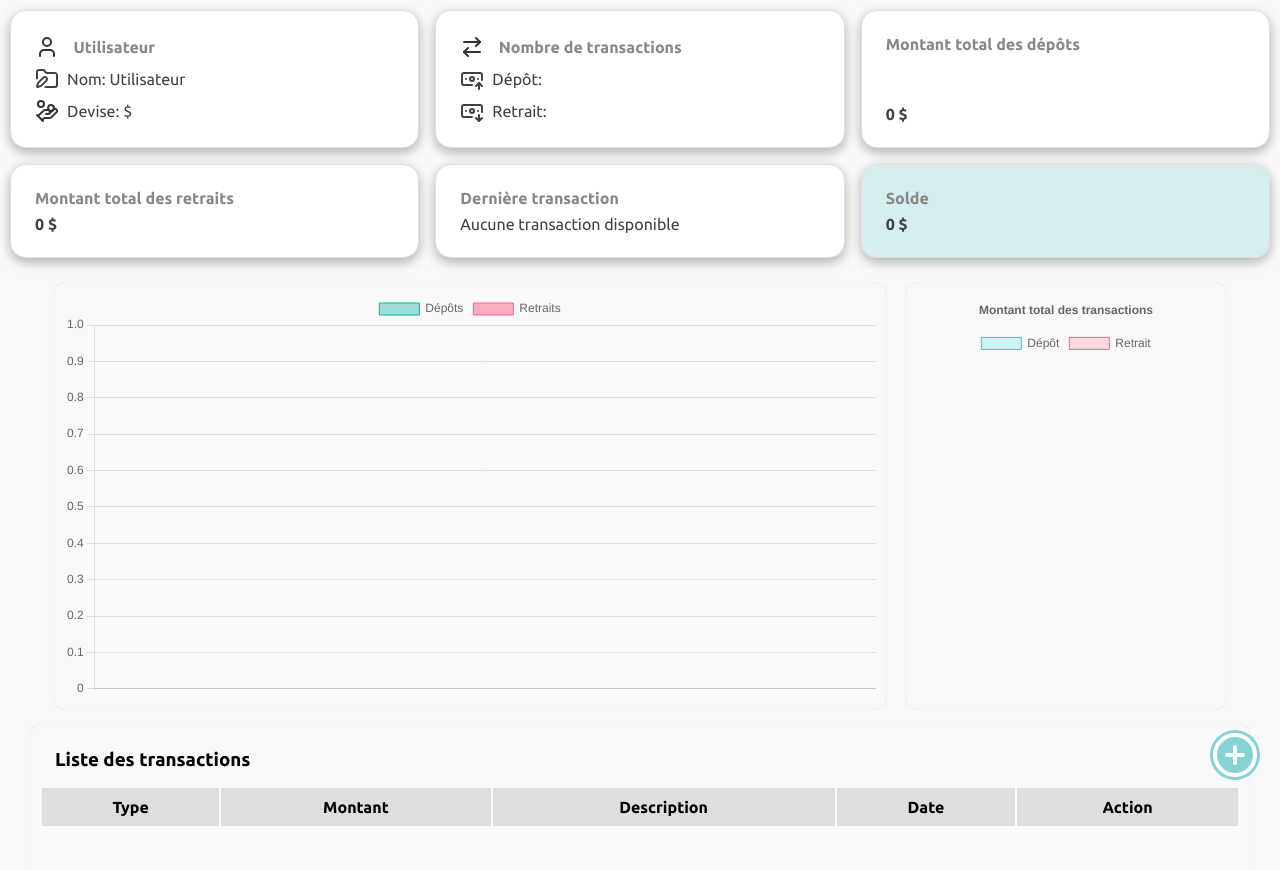
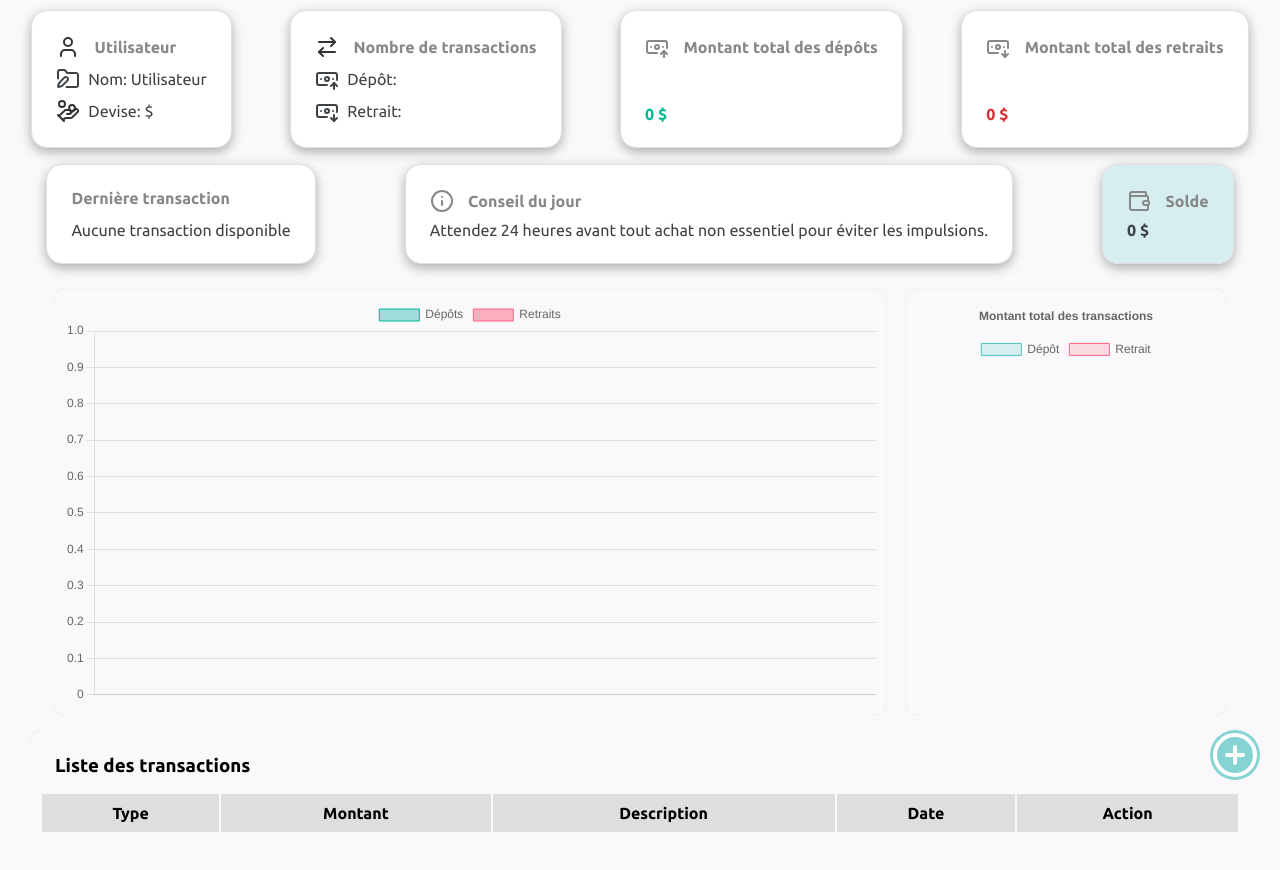
Before and after one commit to DevDhomm/finance-local-app, a Next.js app: page / in a window 1280 px wide. Both pictures are taken after a click on the button "Suivant". Shown: the top 870 px of the page. Built offline with nearby package versions, Linux system fonts and the light colour scheme.

Commit message:
Icon update + new card

```diff
--- a/src/app/components/css/dashboard.module.css
+++ b/src/app/components/css/dashboard.module.css
@@ -209,8 +209,10 @@
 
 
 .statsGrid {
-    display: grid;
-    grid-template-columns: repeat(3, minmax(200px, 1fr));
+    display: flex;
+    flex-wrap: wrap;
+    justify-content: space-around;
+    grid-template-columns: repeat(auto-fit, minmax(200px, 1fr));
     gap: 1rem;
     margin-top: 10px;
     margin-bottom: 10px;
@@ -254,6 +256,9 @@
 
   }
 
+
+
+
   .form h3{
     text-align: center;
     margin-bottom: 0px;
@@ -294,20 +299,3 @@
     }
 
   }
-
-
-  .counter {
-    font-size: 2rem;
-    font-weight: bold;
-    color: var(--text-primary);
-    transition: color 0.3s ease;
-  }
-
-  .counterPositive {
-    color: var(--accent-green);
-    font-weight: bold;
-  }
-  .counterNegative {
-    color: var(--accent-red);
-    font-weight: bold;
-  }
--- a/src/app/components/dashboard.jsx
+++ b/src/app/components/dashboard.jsx
@@ -3,9 +3,49 @@ import { useEffect, useState } from 'react';
 import Styles from './css/dashboard.module.css';
 import { Chart as ChartJS, CategoryScale, LinearScale, BarElement, Title, Tooltip, Legend, ArcElement, animator } from "chart.js";
 import { Pie, Line, Bar } from "react-chartjs-2";
-import {User ,BanknoteArrowDown, BanknoteArrowUp,ArrowRightLeft,FolderPen, HandCoins } from "lucide-react"
+import {User, Info, Wallet ,BanknoteArrowDown, BanknoteArrowUp,ArrowRightLeft,FolderPen, HandCoins } from "lucide-react"
 import "chart.js/auto";
 
+
+const conseilsEconomie = [
+    "Afin d'économiser, définissez une limite hebdomadaire de retrait.",
+    "Évitez les petites dépenses impulsives - elles s'accumulent vite !",
+    "Utilisez la règle du 50/30/20 : 50% besoins, 30% envies, 20% épargne.",
+    "Automatisez vos économies avec un virement mensuel vers un compte épargne.",
+    "Comparez les prix avant chaque achat important.",
+    "Tenez un journal de vos dépenses pour identifier les fuites budgétaires.",
+    "Attendez 24 heures avant tout achat non essentiel pour éviter les impulsions."
+  ];
+
+  function getConseilDuJour() {
+    const maintenant = new Date();
+    const debutAnnee = new Date(maintenant.getFullYear(), 0, 0);
+    const diff = maintenant - debutAnnee;
+    const unJour = 1000 * 60 * 60 * 24;
+    const jourDeLAnnee = Math.floor(diff / unJour);
+
+    // Sélectionne un conseil en fonction du jour (modulo pour rester dans les bornes du tableau)
+    const indexConseil = jourDeLAnnee % conseilsEconomie.length;
+    return conseilsEconomie[indexConseil];
+  }
+
+  function getConseilDuJourPersistant() {
+    const aujourdHui = new Date().toDateString();
+    const stockage = localStorage.getItem('conseilEconomie');
+
+    if (stockage) {
+      const { date, conseil } = JSON.parse(stockage);
+      if (date === aujourdHui) return conseil;
+    }
+
+    const nouveauConseil = getConseilDuJour();
+    localStorage.setItem('conseilEconomie', JSON.stringify({
+      date: aujourdHui,
+      conseil: nouveauConseil
+    }));
+
+    return nouveauConseil;
+  }
 const Dashboard = () => {
     const storedUser = localStorage.getItem("userFinance") || "Utilisateur";
     const [transactionType, setTransactionType] = useState("deposit");
@@ -15,6 +55,18 @@ const Dashboard = () => {
     const [dailyData, setDailyData] = useState({ deposit: {}, withdrawal: {} });
     const money = localStorage.getItem("money") || "$";
     const [count, setCount] = useState([]);
+
+
+
+
+        const [conseil, setConseil] = useState('');
+
+       useEffect(() => {
+          setConseil(getConseilDuJour());
+        }, []);
+
+
+
     async function addTransaction(e) {
         e.preventDefault();
         const amount = e.target[1].value;
@@ -215,12 +267,22 @@ const Dashboard = () => {
                         <p> <BanknoteArrowDown /> Retrait: {count.withdrawal}</p>
                     </div>
                     <div className={Styles.statCard}>
-                        <h3>Montant total des dépôts</h3>
-                        <p className={Styles.counterPositive}>{stats.deposits} {money} </p>
+                        <h3> <BanknoteArrowUp/> Montant total des dépôts</h3>
+                        <p style={
+                            {
+                                "color": "#00b894",
+                                "fontWeight": "bold"
+                            }
+                        } className={Styles.counterPositive}>{stats.deposits} {money} </p>
                     </div>
                     <div className={Styles.statCard}>
-                        <h3>Montant total des retraits</h3>
-                        <p className={Styles.counterNegative}>{stats.withdrawals} {money} </p>
+                        <h3> <BanknoteArrowDown/> Montant total des retraits</h3>
+                        <p style={
+                            {
+                                "color": "#d63031",
+                                "fontWeight": "bold"
+                            }
+                        } >{stats.withdrawals} {money} </p>
                     </div>
 
                     <div className={Styles.statCard}>
@@ -236,10 +298,14 @@ const Dashboard = () => {
   )}
 </div>
                     </div>
+                    <div className={Styles.statCard}>
+                        <h3><Info /> Conseil du jour</h3>
+                        <p> {conseil} </p>
+                    </div>
                     <div className={Styles.statCard}
                             style={{ backgroundColor: stats.deposits >= stats.withdrawals ? "rgba(75, 192, 192, 0.2)" : "rgba(255, 99, 132, 0.2)" }}
                         >
-                        <h3>Solde</h3>
+                        <h3> <Wallet /> Solde</h3>
                         <p style={
                             {
                                 "fontWeight" : "bold",
```
